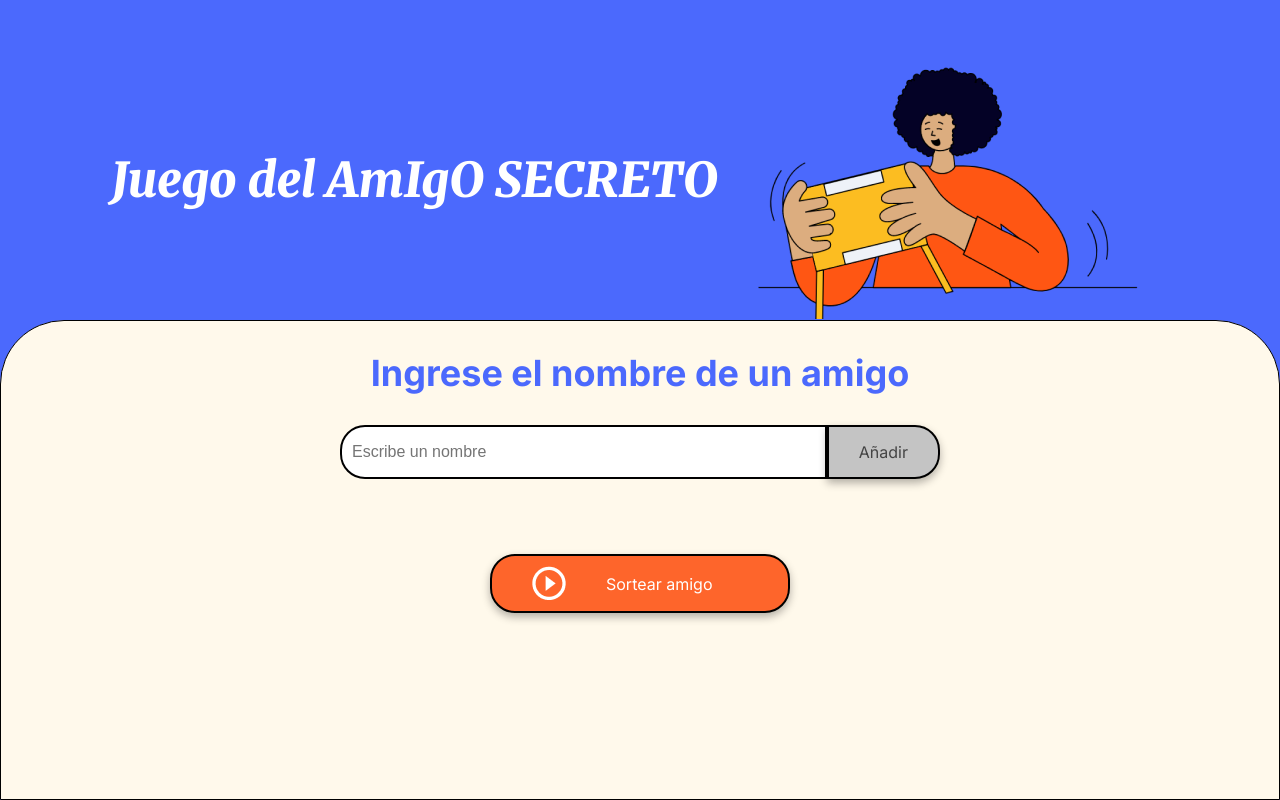
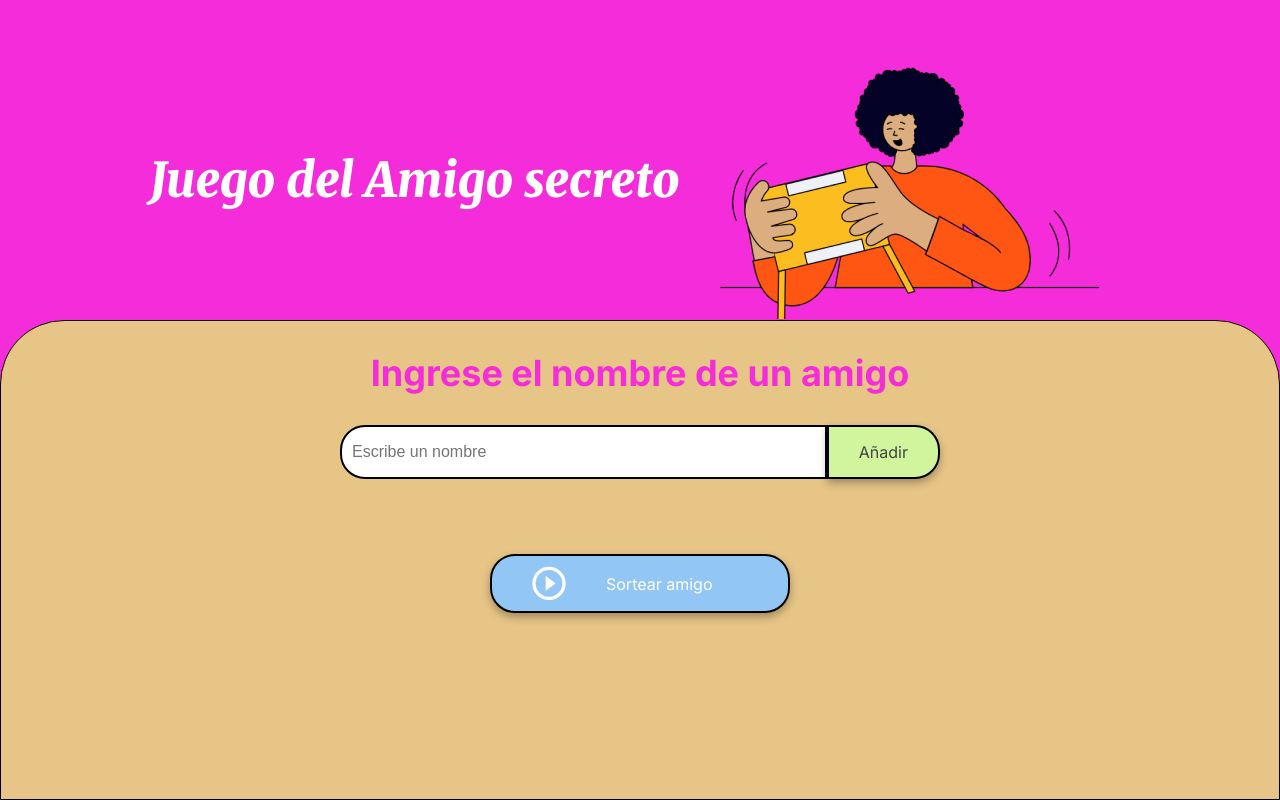
Before and after one commit to moredevj/amigosecretoapp, a plain HTML site: page index.html in a window 1280 px wide. Drawn offline with Linux system fonts and the light colour scheme.

Commit message:
Cambio colores CSS

```diff
--- a/app.js
+++ b/app.js
@@ -4,6 +4,8 @@ let inputAmigo = document.getElementById('nombreAmigo');
 let listaDeAmigos = [];
 let ulListaDeAmigos = document.getElementById('listaAmigos');
 let ulResultado = document.getElementById('resultado');
+
+
 
 function agregarAmigo() {
     if (!inputAmigo.value){
@@ -41,5 +43,5 @@ function asignaTextos(elementoHTML, textual) {
     titulo.innerHTML = textual;
 }
 
-asignaTextos('h1','Juego del AmIgO SECRETO');
+asignaTextos('h1','Juego del Amigo secreto');
 asignaTextos('h2','Ingrese el nombre de un amigo');
--- a/style.css
+++ b/style.css
@@ -1,9 +1,9 @@
 :root {
-    --color-primary: #4B69FD;
-    --color-secondary: #FFF9EB;
-    --color-tertiary: #C4C4C4;
-    --color-button: #fe652b;
-    --color-button-hover: #e55720;
+    --color-primary: #F52CD9;
+    --color-secondary: #E6C587  ;
+    --color-tertiary: #D0F59D;
+    --color-button: #92C6F5;
+    --color-button-hover:#9A7AF5;
     --color-text: #444444;
     --color-white: #FFFFFF;
 }
```
